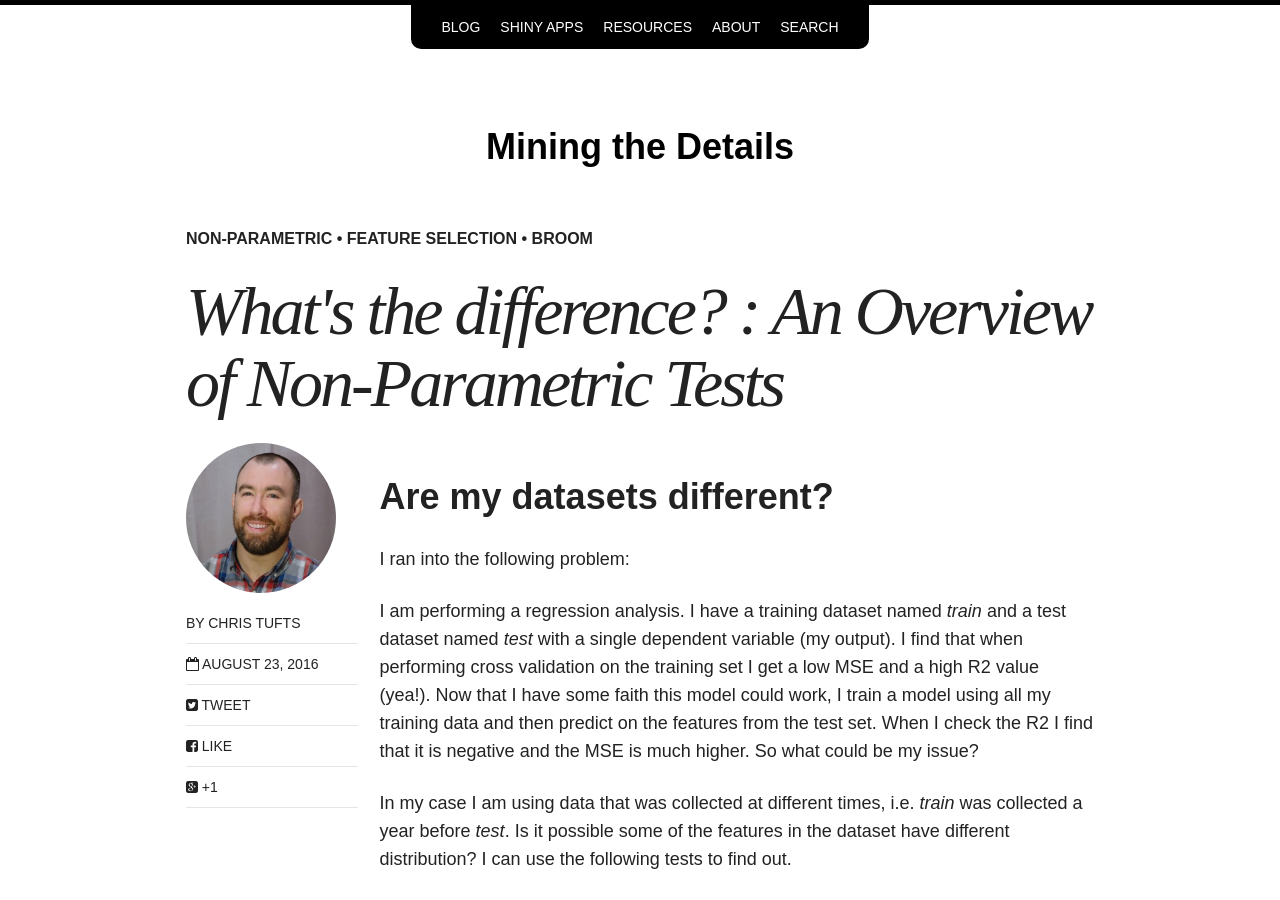
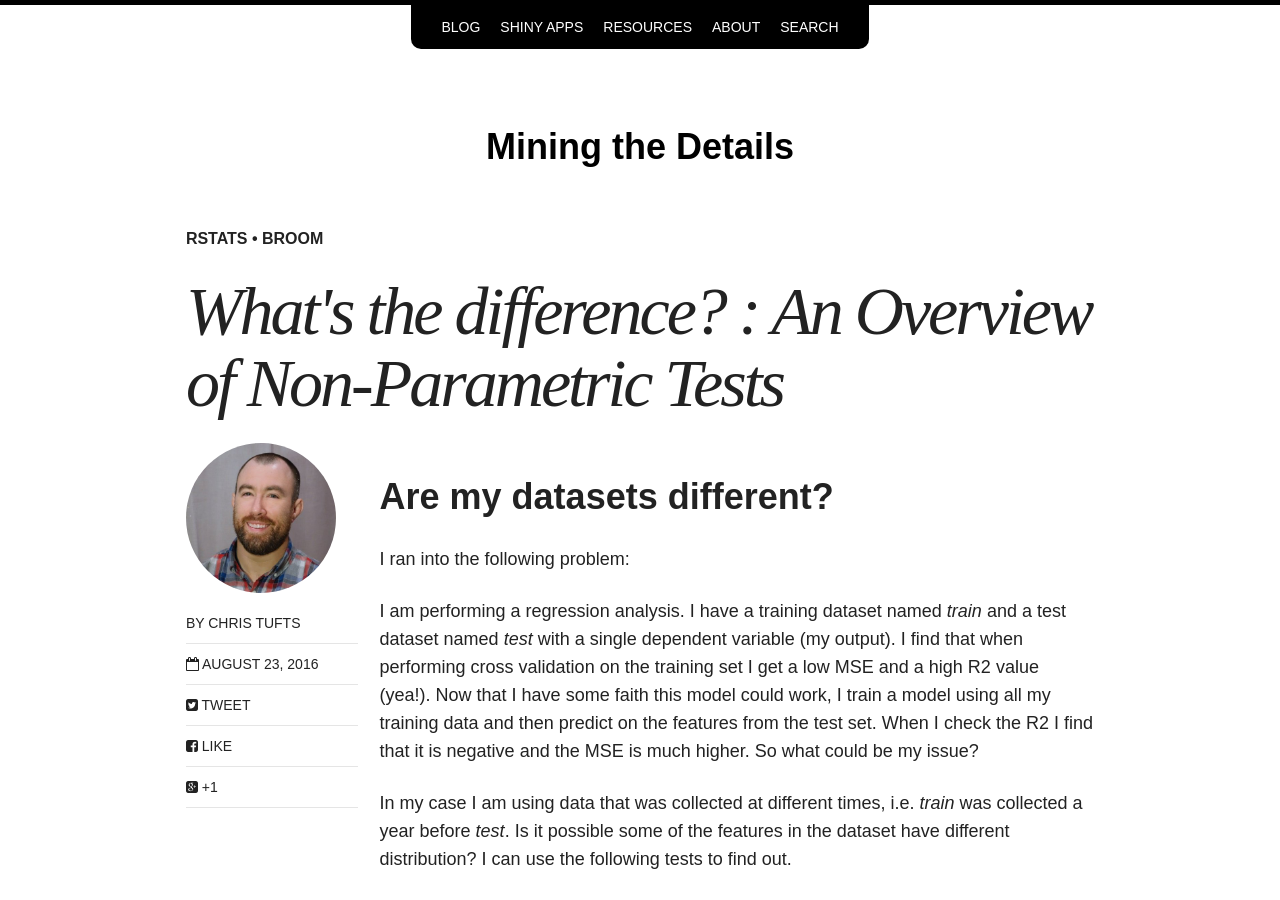
Before and after one commit to ctufts/ctufts.github.io, a Jekyll site: the page built from _posts/blog/2016-08-02-non-parametric-tests.md, in a window 1280 px wide and 900 px high. Built offline with Jekyll 4.4.1, drawn with Linux system fonts in a browser that asks for light colours; nearby versions of some CDN libraries.

Commit message:
changed tags on np post

```diff
--- a/_posts/blog/2016-08-02-non-parametric-tests.md
+++ b/_posts/blog/2016-08-02-non-parametric-tests.md
@@ -6,7 +6,7 @@ title: "What's the difference? : An Overview of Non-Parametric Tests"
 modified:
 categories: blog r
 excerpt: ""
-tags: [non-parametric, feature selection, broom]
+tags: [ rstats , broom]
 link:
 image:
 date: 2016-08-23 ##T19:39:55-04:00
```
